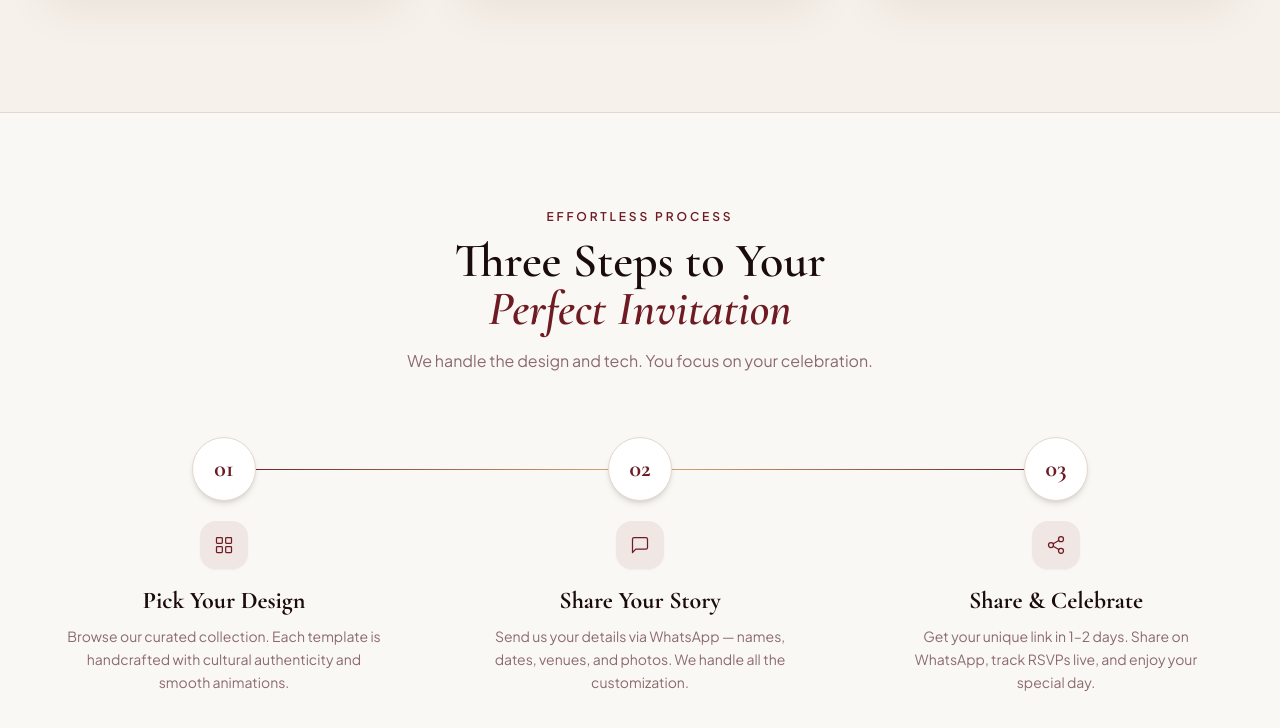
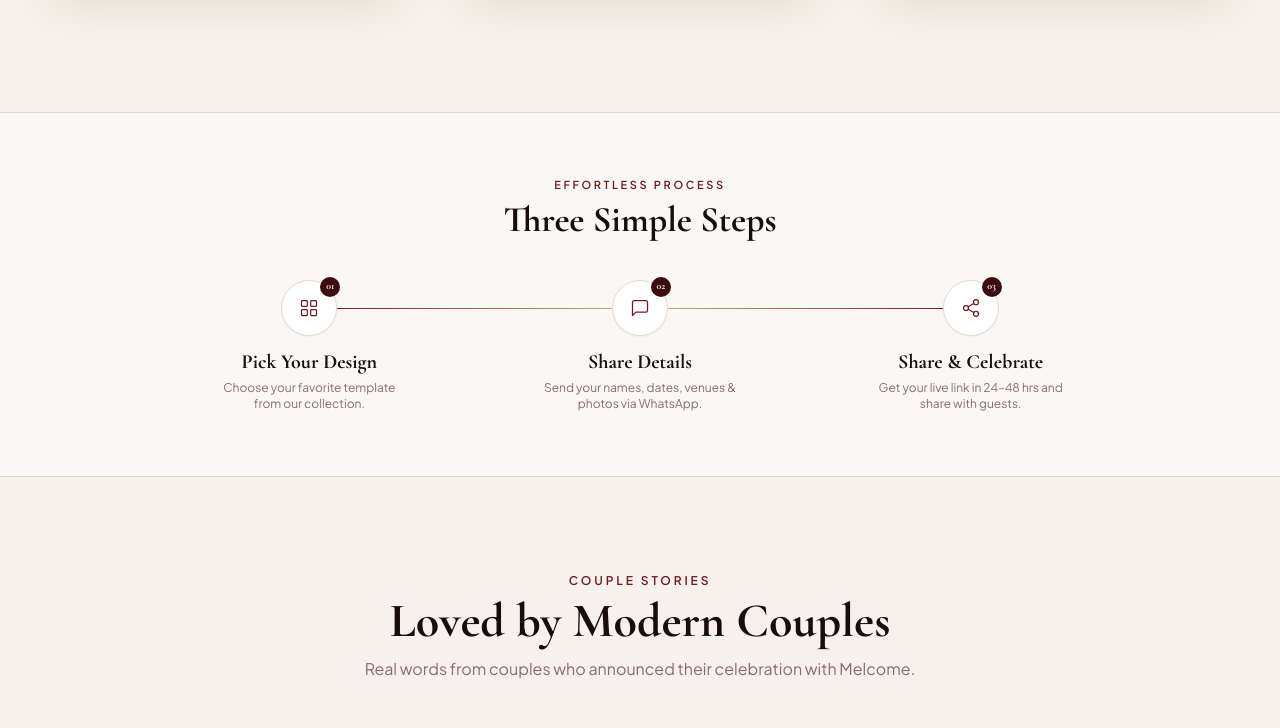
Before and after one commit to melcome-in/melcome-web, a React (Vite) app: page / in a window 1280 px wide. Shown: the part 2938-3666 px from the top of the page. Built offline with nearby package versions, Linux system fonts and the light colour scheme.

Commit message:
Make Effortless Process section short, compact, and simple

```diff
--- a/src/App.jsx
+++ b/src/App.jsx
@@ -567,39 +567,35 @@ export default function App() {
         </section>
 
         {/* =====================================================================
-            E. STEPS SECTION ("HOW IT WORKS")
+            E. STEPS SECTION ("HOW IT WORKS" — SHORT & SIMPLE)
         ====================================================================== */}
         <section
           id="how-it-works"
-          className="border-t border-[#E3D9CE] bg-white/50 py-20 sm:py-24"
+          className="border-t border-[#E3D9CE] bg-white/50 py-12 sm:py-16"
         >
-          <div className="mx-auto max-w-7xl px-4 sm:px-6 lg:px-8">
-            {/* Header (Centered) */}
-            <div className="gsap-reveal mx-auto max-w-2xl text-center">
-              <p className="text-xs font-semibold uppercase tracking-[0.24em] text-[#6E1B24]">
+          <div className="mx-auto max-w-5xl px-4 sm:px-6 lg:px-8">
+            {/* Compact Centered Header */}
+            <div className="gsap-reveal mx-auto max-w-xl text-center">
+              <p className="text-[11px] font-semibold uppercase tracking-[0.24em] text-[#6E1B24]">
                 EFFORTLESS PROCESS
               </p>
-              <h2 className="mt-3 font-serif text-4xl font-semibold leading-tight sm:text-5xl">
-                <span className="block text-[#1A0B0D]">Three Steps to Your</span>
-                <span className="block italic text-[#6E1B24]">Perfect Invitation</span>
+              <h2 className="mt-1.5 font-serif text-3xl font-bold text-[#1A0B0D] sm:text-4xl">
+                Three Simple Steps
               </h2>
-              <p className="mt-4 text-sm text-[#8C6A6E] sm:text-base">
-                We handle the design and tech. You focus on your celebration.
-              </p>
             </div>
 
-            {/* 3-Column Horizontal Process Flow Connected by a Thin Horizontal 1px Gradient Line */}
-            <div className="gsap-stagger-group relative mt-16">
-              {/* Thin Horizontal Connecting Line (1px gradient from #6E1B24 to #D4AF7A) behind numbered circles on desktop */}
+            {/* Compact 3-Column Horizontal Process Row (Mobile & Desktop) */}
+            <div className="gsap-stagger-group relative mt-8 sm:mt-10">
+              {/* Thin Horizontal Connecting Line (1px gradient from #6E1B24 to #D4AF7A) */}
               <div
-                className="pointer-events-none absolute left-[16%] right-[16%] top-8 hidden h-[1px] md:block"
+                className="pointer-events-none absolute left-[16%] right-[16%] top-6 sm:top-7 h-[1px]"
                 style={{
                   background: 'linear-gradient(90deg, #6E1B24 0%, #D4AF7A 50%, #6E1B24 100%)',
                 }}
                 aria-hidden="true"
               />
 
-              <div className="grid grid-cols-1 gap-10 md:grid-cols-3 md:gap-8">
+              <div className="grid grid-cols-3 gap-3 sm:gap-8">
                 {HOW_IT_WORKS_STEPS.map((step) => {
                   const StepIcon = STEP_ICONS[step.iconName] || LayoutGrid;
                   return (
@@ -607,23 +603,19 @@ export default function App() {
                       key={step.number}
                       className="gsap-stagger-item relative flex flex-col items-center text-center"
                     >
-                      {/* Circular White Badge (w-16 h-16 rounded-full bg-white shadow-md) containing serif number in #6E1B24 */}
-                      <div className="relative z-10 flex h-16 w-16 items-center justify-center rounded-full border border-[#E3D9CE] bg-white shadow-md">
-                        <span className="font-serif text-2xl font-bold text-[#6E1B24]">
+                      {/* Compact Circular Badge with Icon & Step Number Pill */}
+                      <div className="relative z-10 flex h-12 w-12 sm:h-14 sm:w-14 items-center justify-center rounded-full border border-[#E3D9CE] bg-white text-[#6E1B24] shadow-sm">
+                        <StepIcon className="h-4 w-4 sm:h-5 sm:w-5" strokeWidth={1.5} />
+                        <span className="absolute -right-1 -top-1 flex h-5 w-5 items-center justify-center rounded-full bg-[#3D0C11] font-serif text-[10px] font-bold text-[#F6F1EA]">
                           {step.number}
                         </span>
                       </div>
 
-                      {/* Below the Circle: Soft Tinted Rounded-Square Icon Container (bg-[#F0E6E4] text-[#6E1B24]) */}
-                      <div className="mt-5 flex h-12 w-12 items-center justify-center rounded-2xl bg-[#F0E6E4] text-[#6E1B24] shadow-sm">
-                        <StepIcon className="h-5 w-5" strokeWidth={1.5} />
-                      </div>
-
-                      {/* Bold Serif Title + Concise 2-Line Description */}
-                      <h3 className="mt-4 font-serif text-2xl font-bold text-[#1A0B0D]">
+                      {/* Concise Title + Short Description */}
+                      <h3 className="mt-3 font-serif text-sm sm:text-xl font-bold leading-snug text-[#1A0B0D]">
                         {step.title}
                       </h3>
-                      <p className="mt-2 max-w-xs text-sm leading-relaxed text-[#8C6A6E]">
+                      <p className="mt-1 max-w-[200px] text-[11px] sm:text-xs leading-snug text-[#8C6A6E]">
                         {step.description}
                       </p>
                     </div>
--- a/src/data/invitationsData.js
+++ b/src/data/invitationsData.js
@@ -187,22 +187,19 @@ export const HOW_IT_WORKS_STEPS = [
   {
     number: '01',
     title: 'Pick Your Design',
-    description:
-      'Browse our curated collection. Each template is handcrafted with cultural authenticity and smooth animations.',
+    description: 'Choose your favorite template from our collection.',
     iconName: 'LayoutGrid',
   },
   {
     number: '02',
-    title: 'Share Your Story',
-    description:
-      'Send us your details via WhatsApp — names, dates, venues, and photos. We handle all the customization.',
+    title: 'Share Details',
+    description: 'Send your names, dates, venues & photos via WhatsApp.',
     iconName: 'MessageSquare',
   },
   {
     number: '03',
     title: 'Share & Celebrate',
-    description:
-      'Get your unique link in 1–2 days. Share on WhatsApp, track RSVPs live, and enjoy your special day.',
+    description: 'Get your live link in 24–48 hrs and share with guests.',
     iconName: 'Share2',
   },
 ];
```
